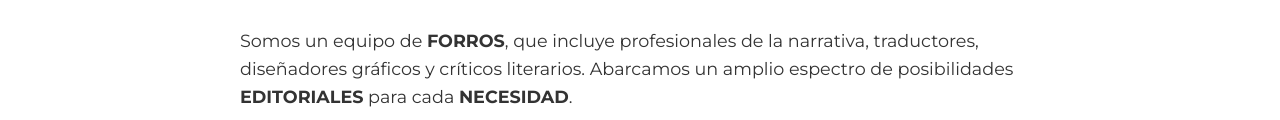
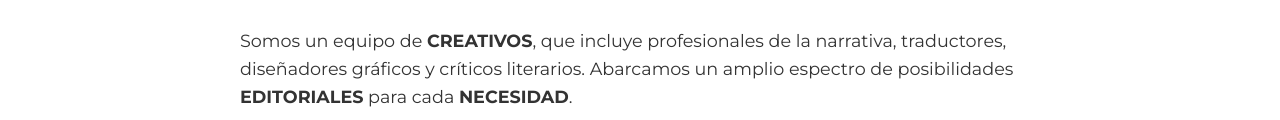
Before and after one commit to caminosdetinta/cdt-web, a plain HTML site: page index.html in a window 1280 px wide. Shown: the part 250-370 px from the top of the page. Drawn offline with nearby package versions, Linux system fonts and the light colour scheme.

Commit message:
Update index.html

```diff
--- a/index.html
+++ b/index.html
@@ -48,7 +48,7 @@
                 <h1>Este soy yo, <span class="highlight">Mariano Pennisi</span>, director de la iniciativa CdT.</h1>
             </div>
             <div class="profile-content">
-                <p>Somos un equipo de <strong>FORROS</strong>, que incluye profesionales de la narrativa, traductores, diseñadores gráficos y críticos literarios. Abarcamos un amplio espectro de posibilidades <strong>EDITORIALES</strong> para cada <strong>NECESIDAD</strong>.</p>
+                <p>Somos un equipo de <strong>CREATIVOS</strong>, que incluye profesionales de la narrativa, traductores, diseñadores gráficos y críticos literarios. Abarcamos un amplio espectro de posibilidades <strong>EDITORIALES</strong> para cada <strong>NECESIDAD</strong>.</p>
                 <p>Estamos a la vanguardia en edición y revisión de alta calidad para que cada <strong>OBRA</strong> logre materializar el nivel de satisfacción que el <strong>AUTOR</strong> y su <strong>PÚBLICO</strong> demanden.</p>
                 <p>Nos esforzamos permanentemente en mejorar nuestros <strong>PROCESOS</strong> para lograr siempre una experiencia fluida y agradable con el autor, garantizando que sus ideas se comuniquen de manera clara y efectiva.</p>
             </div>
```
